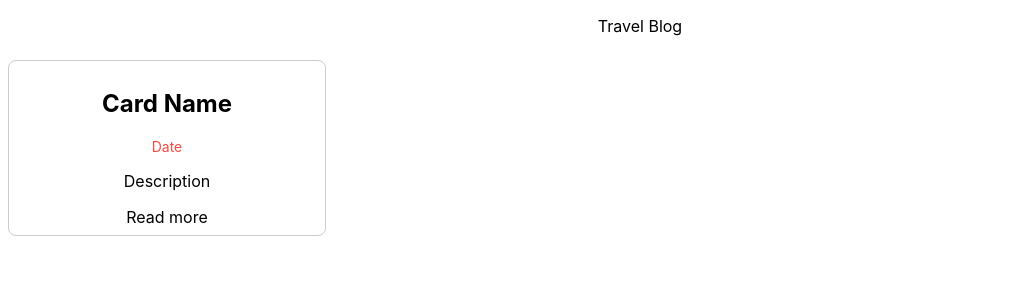
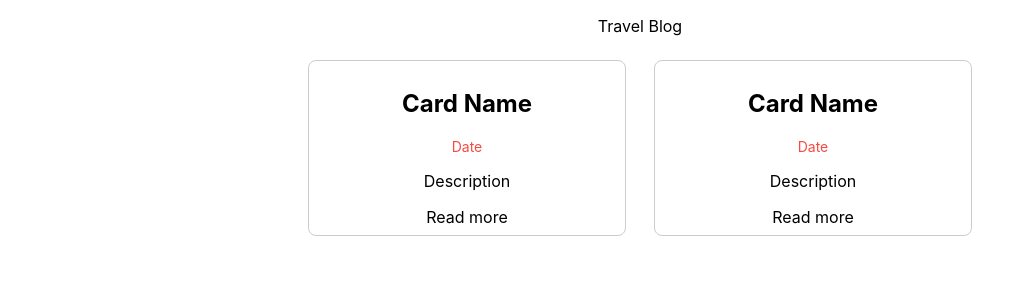
Before and after one commit to minh197/WeBlog, a React (Create React App) app in the folder client/: page / in a window 1280 px wide. Shown: the top 300 px of the page, without its empty margins (0-1027 px from the left). Built offline with nearby package versions, Linux system fonts and the light colour scheme.

Commit message:
Move card-list class to app.js

```diff
--- a/client/src/App.css
+++ b/client/src/App.css
@@ -36,3 +36,9 @@
     transform: rotate(360deg);
   }
 }
+.card-list {
+  display: flex;
+  flex-wrap: wrap;
+  justify-content: center;
+  gap: 12px;
+}
--- a/client/src/App.js
+++ b/client/src/App.js
@@ -6,7 +6,10 @@ function App() {
   return (
     <div className="App">
       <p>Travel Blog</p>
-      <Card/>
+      <div className="card-list">
+        <Card />
+        <Card />
+      </div>
     </div>
   );
 }
--- a/client/src/components/Card.css
+++ b/client/src/components/Card.css
@@ -1,7 +1,3 @@
-.card-list {
-  display: flex;
-  flex-wrap: wrap;
-}
 .card {
   flex-basis: 30%;
   border-radius: 8px;
--- a/client/src/components/Card.jsx
+++ b/client/src/components/Card.jsx
@@ -2,14 +2,12 @@ import React from 'react'
 import './Card.css'
 const Card = () => {
   return (
-    <div className="card-list">
       <div className='card'>
         <h2>Card Name</h2>
         <p className="date">Date</p>
         <p>Description</p>
         <a className="read-more">Read more</a>
       </div>
-    </div>
   );
 };
 
```
